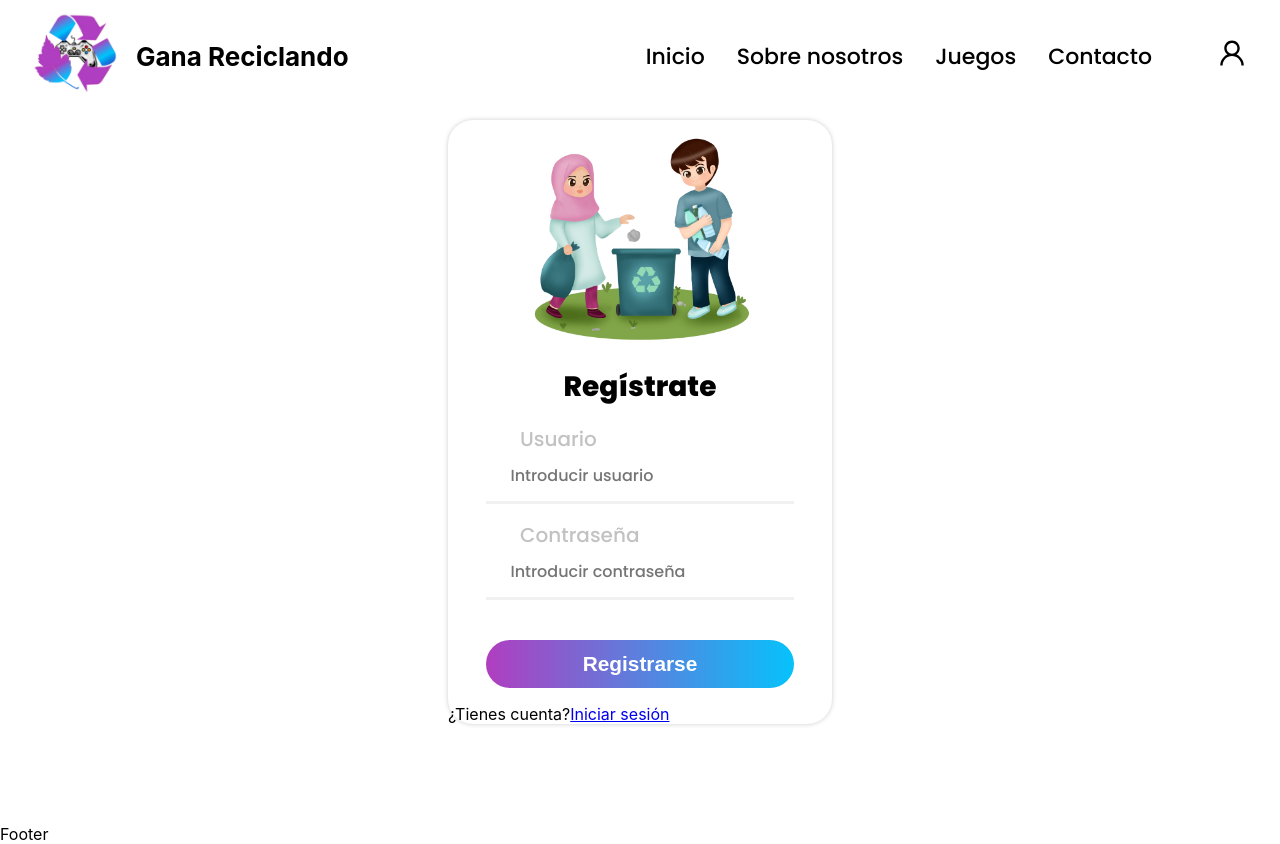
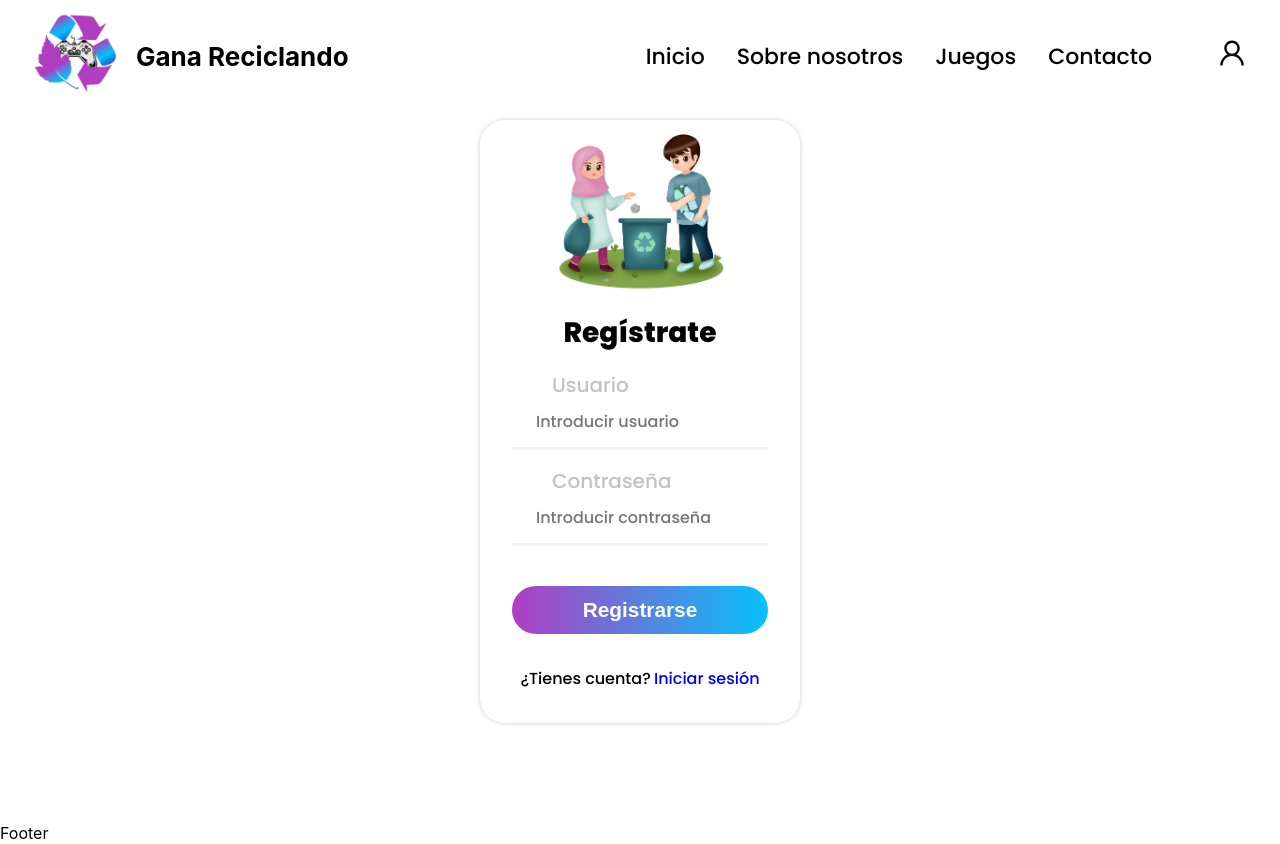
Before and after one commit to anvidmen/winbyrecycling, a React (Create React App) app: page /register in a window 1280 px wide. Built offline with nearby package versions, Linux system fonts and the light colour scheme.

Commit message:
added desktop responsive version for login and register

```diff
--- a/src/pages/Login/Login.module.scss
+++ b/src/pages/Login/Login.module.scss
@@ -3,9 +3,7 @@
   min-width: 300px;
   max-height: 700px;
   width: 30%;
-  height: 60%;
-  margin: 100px auto;
-  margin-top: 7.5rem;
+  margin: 7.5rem auto;
   border-radius: 25px;
   box-shadow: 0px 0px 5px rgba(0, 0, 0, 0.2);
 }
@@ -91,18 +89,31 @@
   }
 }
 
-.register {
+.redirect {
   display: flex;
   justify-content: center;
   align-items: center;
   padding: 1rem 0 2rem;
   max-width: 100%;
-  font-family: 'Poppins';
+  font-family: "Poppins";
   a {
-      margin-left: 0.2rem;
-      text-decoration: none;
+    margin-left: 0.2rem;
+    text-decoration: none;
   }
   a:hover {
-      color: rgba(6, 194, 251, 1);
+    color: rgba(6, 194, 251, 1);
   }
 }
+
+@media screen and (min-width: 1024px) {
+  .loginform {
+    max-width: 400px;
+    width: 25%;
+  }
+
+  .imageContainer {
+    img {
+      width: 55%;
+    }
+  }
+}
--- a/src/pages/Register/Register.module.scss
+++ b/src/pages/Register/Register.module.scss
@@ -91,7 +91,7 @@
     }
   }
 
-  .register {
+  .redirect {
     display: flex;
     justify-content: center;
     align-items: center;
@@ -106,3 +106,16 @@
         color: rgba(6, 194, 251, 1);
     }
   }
+
+  @media screen and (min-width: 1024px) {
+    .loginform {
+      max-width: 400px;
+      width: 25%;
+    }
+
+    .imageContainer {
+      img {
+        width: 55%;
+      }
+    }
+  }
```
